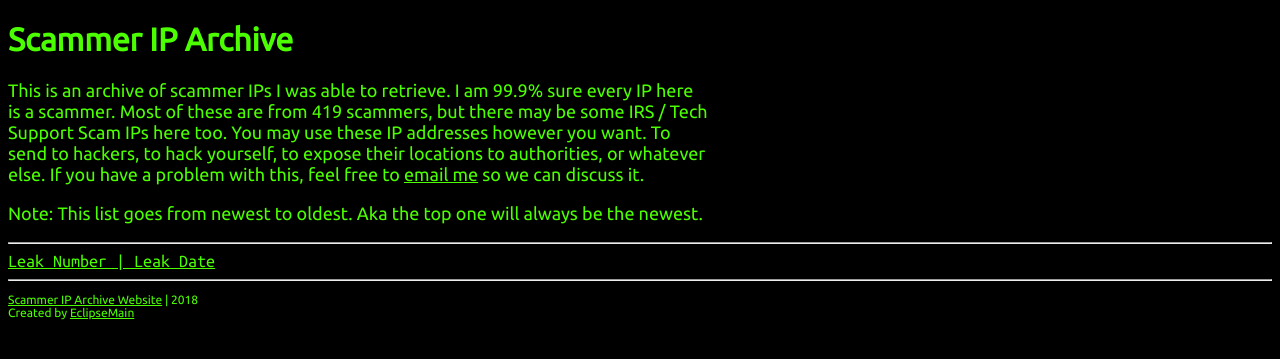
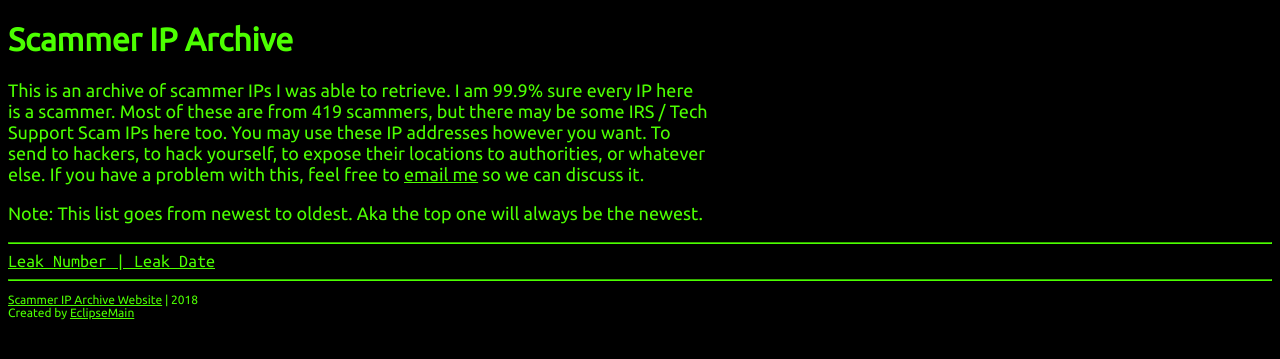
Before and after one commit to tzikas97/Scammer-IP-Archive-Website, a PHP site: page / in a window 1280 px wide. Shown: the top 359 px of the page. Run offline with PHP 8.4, Linux system fonts and the light colour scheme.

Commit message:
Fixed hr color
Fixed hr color

```diff
--- a/(Scammer-IP-Archive-Website)-global/assets/styles/main.css
+++ b/(Scammer-IP-Archive-Website)-global/assets/styles/main.css
@@ -18,6 +18,9 @@
   color: #4CFF00
 }
 
+hr {
+	border-color: #4CFF00;
+}
 .outer {
   font-family: outer;
   font-size: 18px;
```
